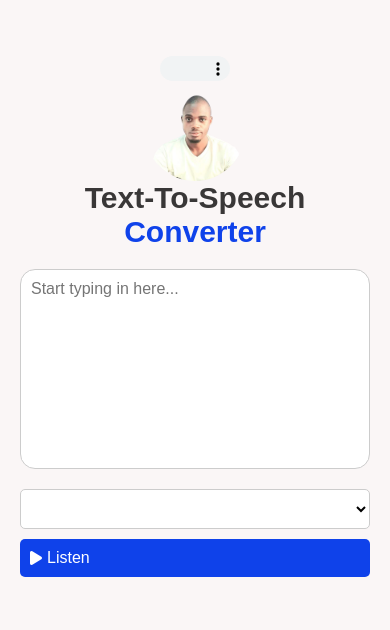
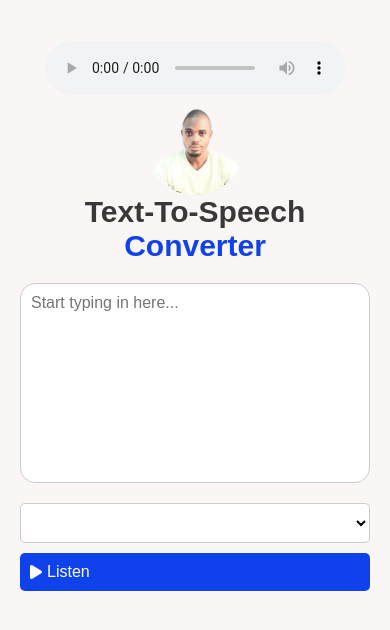
Before and after one commit to Mayweather01/text_to_speech, a plain HTML site: page index.html in a window 390 px wide. Shown: the part 106-736 px from the top of the page. Drawn offline with Linux system fonts and the light colour scheme.

Commit message:
Text to speech

```diff
--- a/styles.css
+++ b/styles.css
@@ -114,10 +114,6 @@ button {
         border-radius: 50%;
     }
 
-    audio {
-        width: 70px;
-        height: 25px;
-    }
     textarea {
         width: 100%; /* Made the textarea full width on smaller screens */
         height: 200px; /* Reduced height for smaller screens */
```
